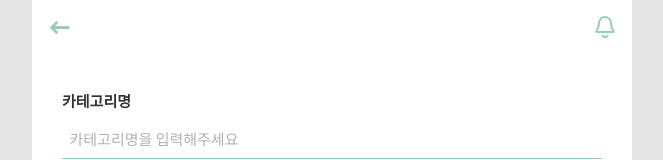
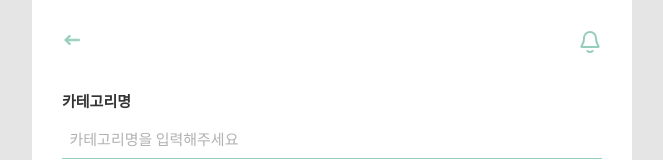
Before and after one commit to prgrms-web-devcourse-final-project/WEB1_1_ALL-I_FE, a React (Vite) app: page /categories/new in a window 1280 px wide. Shown: the top 160 px of the page, without its empty margins (308-971 px from the left). Built offline with nearby package versions, Linux system fonts and the light colour scheme; a web font is replaced by a local one.

Commit message:
design: 헤더 여백 값 아이콘 크기 변경
- index.css에 패딩 아이콘 크기 변수 추가

```diff
--- a/src/components/layout/Header/Header.style.ts
+++ b/src/components/layout/Header/Header.style.ts
@@ -6,7 +6,8 @@ export const HeaderDiv = styled.div`
   justify-content: space-between;
   width: 100%;
   max-width: var(--breakpoint-mobile);
-  padding: 1rem;
+  padding: var(--padding-side-default);
+
   z-index: 1000;
   background-color: #ffffff;
   position: fixed;
@@ -24,6 +25,8 @@ export const StyledNavLink = styled(NavLink)`
   align-items: center;
   transition: color 0.3s ease;
 
+  font-size: var(--icon-size-group-2);
+
   &:hover {
     color: var(--color-primary-hover);
   }
@@ -33,6 +36,8 @@ export const IconWrapper = styled.div`
   color: var(--color-primary);
   transition: color 0.3s ease;
   cursor: pointer;
+  width: var(--icon-size-group-2);
+  height: var(--icon-size-group-2);
 
   &:hover {
     color: var(--color-primary-hover);
--- a/src/components/layout/Header/Header.tsx
+++ b/src/components/layout/Header/Header.tsx
@@ -32,8 +32,8 @@ function Header() {
       ) : (
         <Styled.IconWrapper onClick={handleBackClick}>
           <BackIcon
-            width={25}
-            height={25}
+            width="100%"
+            height="100%"
             fill="currentColor"
             stroke="currentColor"
           />
--- a/src/index.css
+++ b/src/index.css
@@ -20,6 +20,11 @@ html {
   --font-weight-bold: 600;
   --font-weight-regular: 400;
   --font-weight-thin: 300;
+
+  /* icon size */
+  --icon-size-group-1: 1.5rem; /* 24px */
+  --icon-size-group-2: 1.333rem; /* 20px */
+  --icon-size-group-3: 1rem; /* 15px */
 
   /* radius */
   --border-radius-default: 5px;
@@ -56,6 +61,9 @@ html {
 
   /* breakpoint */
   --breakpoint-mobile: 600px;
+
+  /* padding */
+  --padding-side-default: 2rem;
 }
 
 /* 다크모드 */
```
